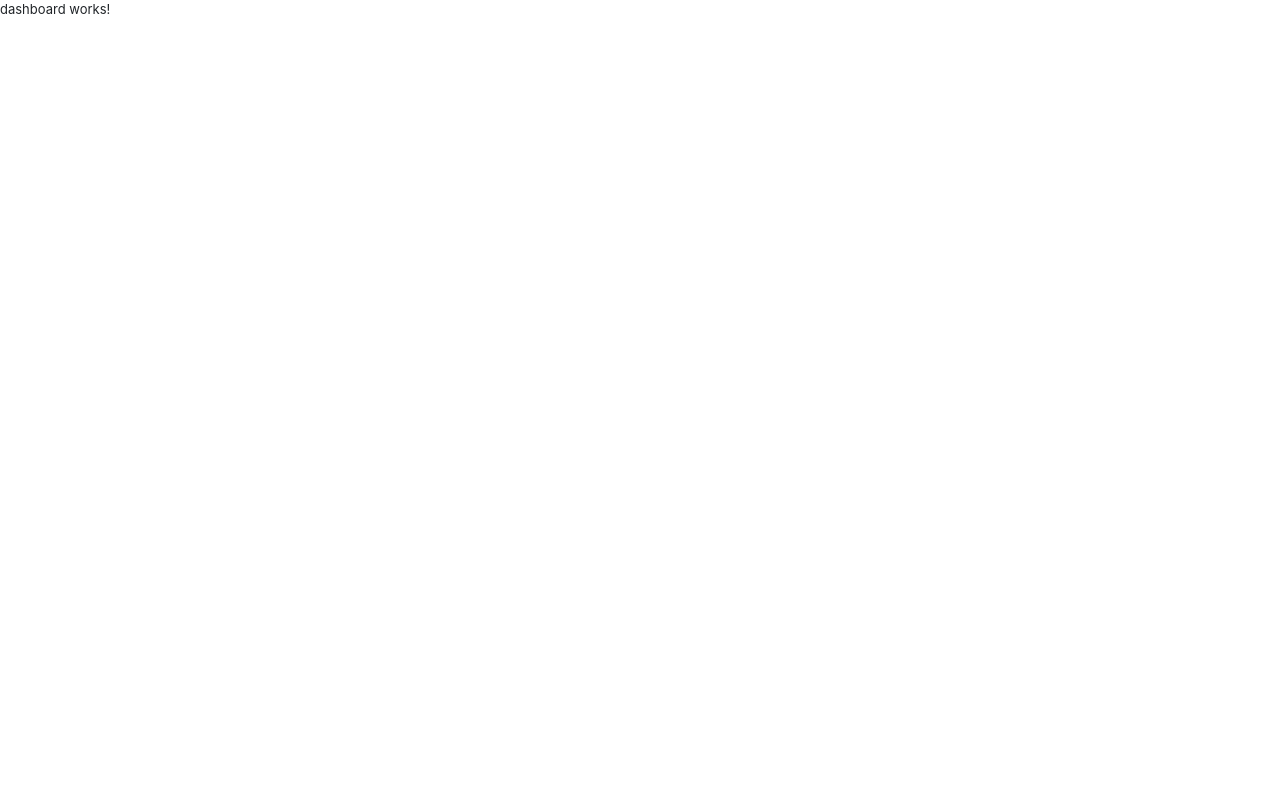
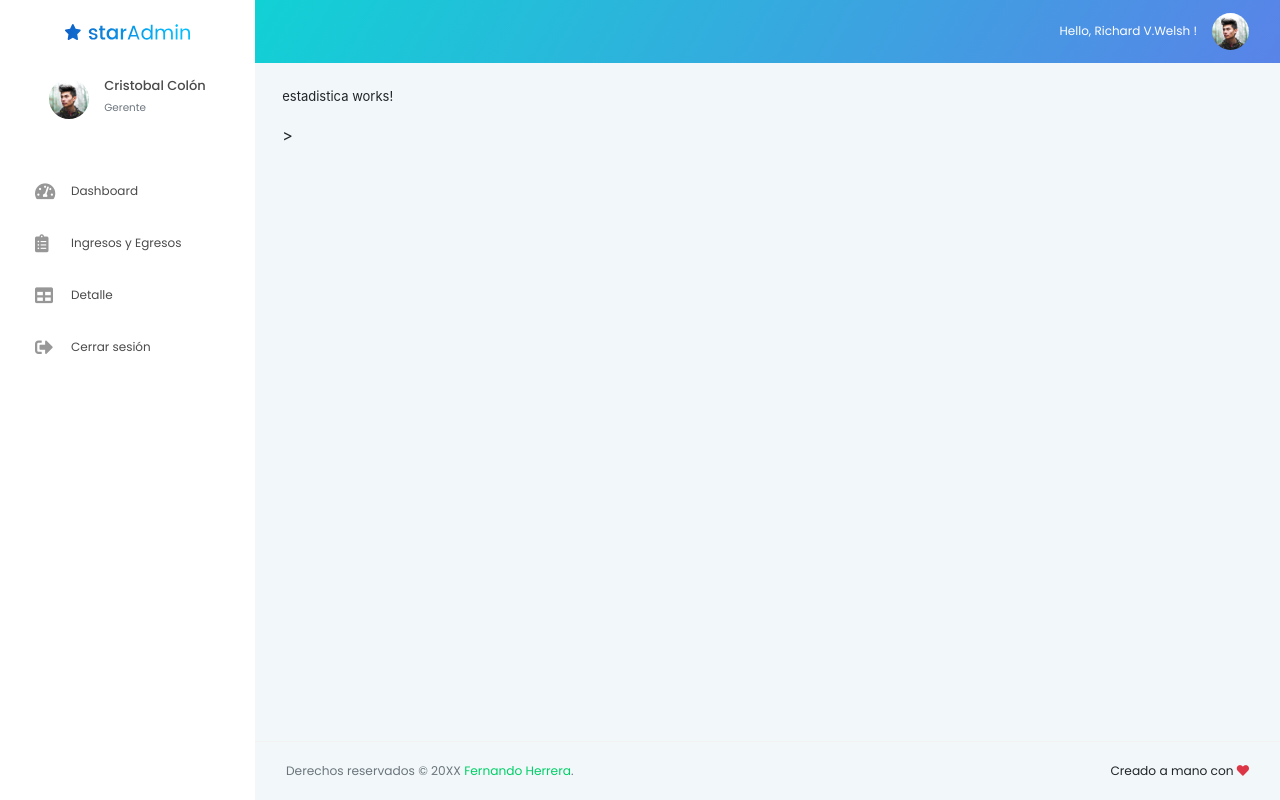
Before and after one commit to VictorBejarano/ingresoEgresoApp, an Angular app: page / in a window 1280 px wide. Built offline with nearby package versions, Linux system fonts and the light colour scheme.

Commit message:
Design router children

```diff
--- a/src/app/dashboard/dashboard.component.html
+++ b/src/app/dashboard/dashboard.component.html
@@ -1 +1,10 @@
-<p>dashboard works!</p>
+<app-navbar></app-navbar>
+<div class="page-body-wrapper">
+    <app-sidebar></app-sidebar>
+    <div class="main-panel">
+        <div class="content-wrapper">
+            <router-outlet></router-outlet>>
+        </div>
+        <app-foother></app-foother>
+    </div>
+</div>
--- /dev/null
+++ b/src/app/dashboard/dashboard.routes.ts
@@ -0,0 +1,10 @@
+import { Routes } from '@angular/router';
+import { EstadisticaComponent } from '../ingreso-egreso/estadistica/estadistica.component';
+import { IngresoEgresoComponent } from '../ingreso-egreso/ingreso-egreso.component';
+import { DetalleComponent } from '../ingreso-egreso/detalle/detalle.component';
+
+export const dashboardRoutes: Routes = [
+    { path: '', component: EstadisticaComponent },
+    { path: 'ingreso-egreso', component: IngresoEgresoComponent },
+    { path: 'detalle', component: DetalleComponent },
+];
```
Also changed, not shown: src/app/app-routing.module.ts (+6 -1 lines).
